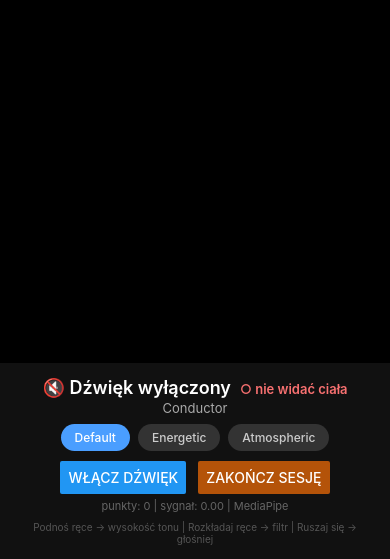
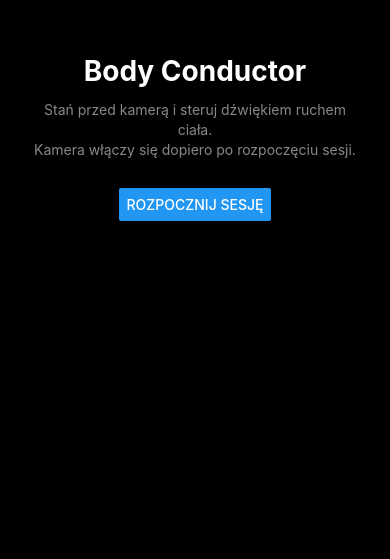
Before and after one commit to MichalMatu/body-conductor-mvp, a React Native app: screen / in a window 390 px wide. Shown: the part 285-844 px from the top of the page. Built offline with nearby package versions, Linux system fonts and the light colour scheme.

Commit message:
Improve dev workflow and session start UX.
Stop auto-starting the camera session on permission grant so users
always see the start screen first. Add start:dev script to avoid
duplicate Metro instances, and clarify start/stop copy.

```diff
--- a/package.json
+++ b/package.json
@@ -4,6 +4,7 @@
   "main": "expo/AppEntry.js",
   "scripts": {
     "start": "expo start",
+    "start:dev": "lsof -ti:8081 | xargs kill -9 2>/dev/null; adb reverse tcp:8081 tcp:8081 2>/dev/null; expo start --dev-client --localhost",
     "android": "expo run:android",
     "ios": "expo run:ios",
     "web": "expo start --web",
--- a/src/conductor/components/SessionControls.tsx
+++ b/src/conductor/components/SessionControls.tsx
@@ -82,7 +82,7 @@ export function SessionControls({
           disabled={isAudioStarting}
         />
         <View style={styles.actionSpacer} />
-        <Button title="Zakończ sesję" onPress={onEndSession} color="#b45309" />
+        <Button title="Zatrzymaj sesję" onPress={onEndSession} color="#b45309" />
       </View>
 
       <Text style={styles.debugSmall}>
--- a/src/conductor/components/StartScreen.tsx
+++ b/src/conductor/components/StartScreen.tsx
@@ -10,8 +10,11 @@ export function StartScreen({ onStart }: StartScreenProps) {
   return (
     <View style={styles.startContainer}>
       <Text style={styles.startTitle}>Body Conductor</Text>
-      <Text style={styles.startSubtitle}>MediaPipe — ruch ciała steruje dźwiękiem</Text>
-      <Button title="Rozpocznij teraz" onPress={onStart} />
+      <Text style={styles.startSubtitle}>
+        Stań przed kamerą i steruj dźwiękiem ruchem ciała.{'\n'}
+        Kamera włączy się dopiero po rozpoczęciu sesji.
+      </Text>
+      <Button title="Rozpocznij sesję" onPress={onStart} />
     </View>
   );
 }
--- a/src/conductor/screens/ConductorScreen.tsx
+++ b/src/conductor/screens/ConductorScreen.tsx
@@ -19,11 +19,7 @@ export default function ConductorScreen() {
   const { processPoseFrame } = useBodyMapping();
   const { currentConfig, switchToPreset, applyToAudio } = useAudioMapping();
 
-  const activateSession = useCallback(() => {
-    setSessionActive(true);
-  }, []);
-
-  const { hasPermission, requestPermission } = useCameraPermission(activateSession);
+  const { hasPermission, requestPermission } = useCameraPermission();
 
   const audioSession = useAudioSession({ applyToAudio, lastBodyStateRef });
 
```
